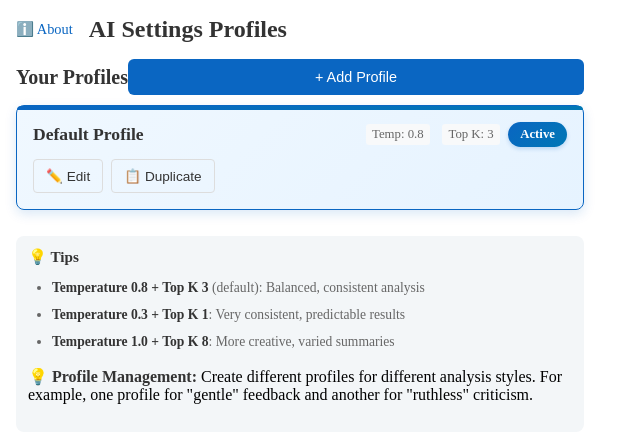
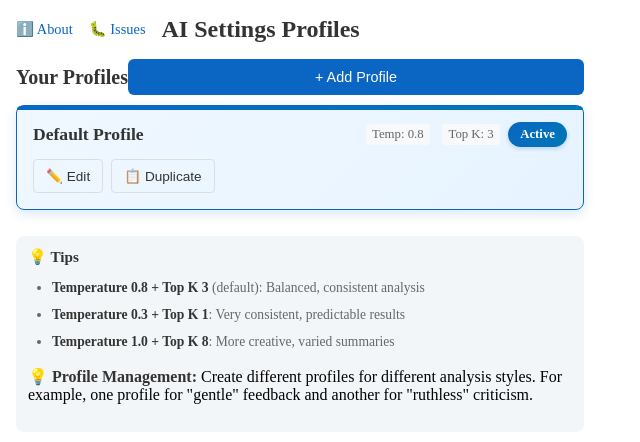
Before and after one commit to Bwca/browser-extension_linkedin-summarize-post, an Angular app in the folder extension/: page /settings in a window 1280 px wide. Shown: the top 442 px of the page, without its empty margins (0-640 px from the left). Built offline with nearby package versions, Linux system fonts and the light colour scheme.

Commit message:
Update content security policy in manifest.json for enhanced security. Add 'Issues' link to settings component for user feedback and update styles to include new button. LABELS: improvement, ui-update

```diff
--- a/extension/src/app/pages/settings/settings.component.html
+++ b/extension/src/app/pages/settings/settings.component.html
@@ -1,6 +1,12 @@
 <div class="settings-container">
   <div class="header">
     <a routerLink="/about" class="about-btn">ℹ️ About</a>
+    <a
+      href="https://github.com/Bwca/browser-extension_linkedin-summarize-post/issues"
+      target="_blank"
+      class="issues-btn"
+      >🐛 Issues</a
+    >
     <h1>AI Settings Profiles</h1>
   </div>
 
--- a/extension/src/app/pages/settings/settings.component.scss
+++ b/extension/src/app/pages/settings/settings.component.scss
@@ -22,7 +22,8 @@
 }
 
 .back-btn,
-.about-btn {
+.about-btn,
+.issues-btn {
   color: var(--primary-color);
   text-decoration: none;
   font-size: 0.9rem;
```
Also changed, not shown: extension/src/manifest.json.
